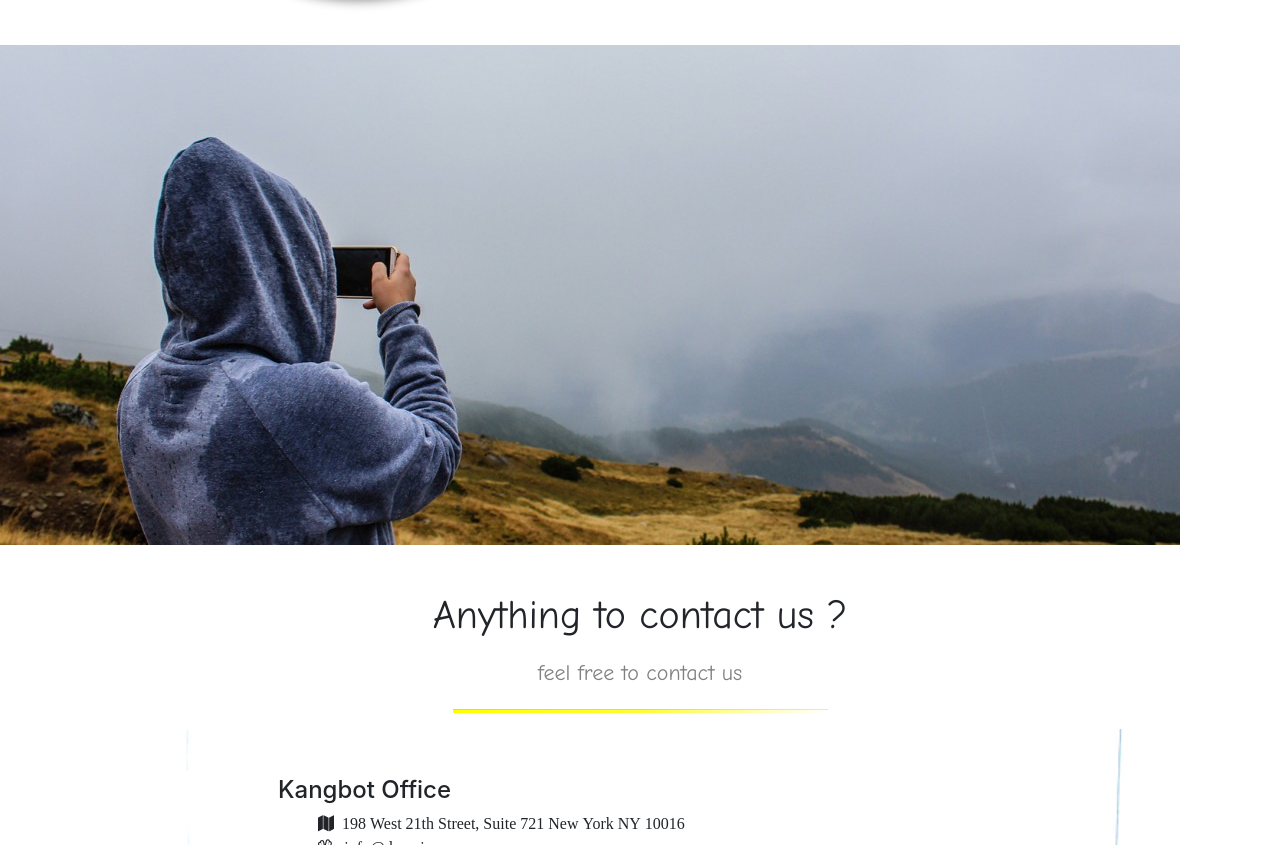
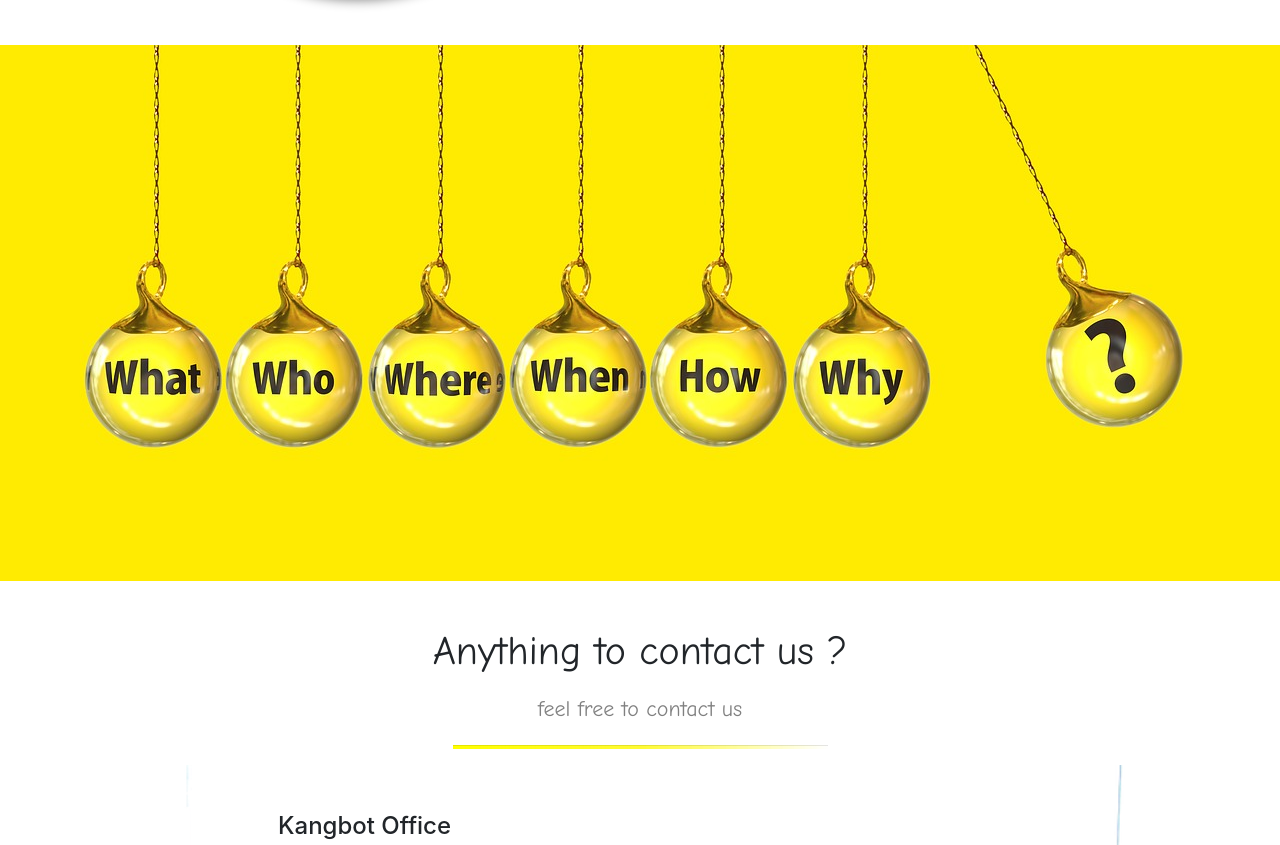
Before and after one commit to realWHY/AboutMe, a website built with webpack: page index.html in a window 1280 px wide. Shown: the part 4216-5061 px from the top of the page. Built offline with nearby package versions, Linux system fonts and the light colour scheme.

Commit message:
fgdfgfdg

```diff
--- a/index.html
+++ b/index.html
@@ -286,7 +286,7 @@
 	</div>
 
 	<div class="">
-	  <img class="" src="./realimages/team.jpg" style="height:20% width:100%" alt="">
+	  <img class="" src="./images/question.jpg" style="width:100%" alt="">
 	</div>
 
 	<br/><br/>
```
Also changed, not shown: images/question.jpg (added).
